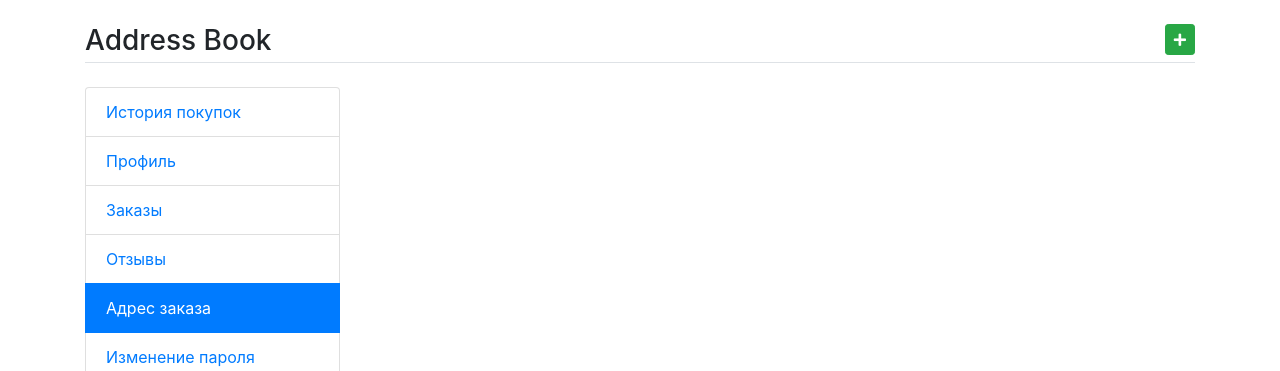
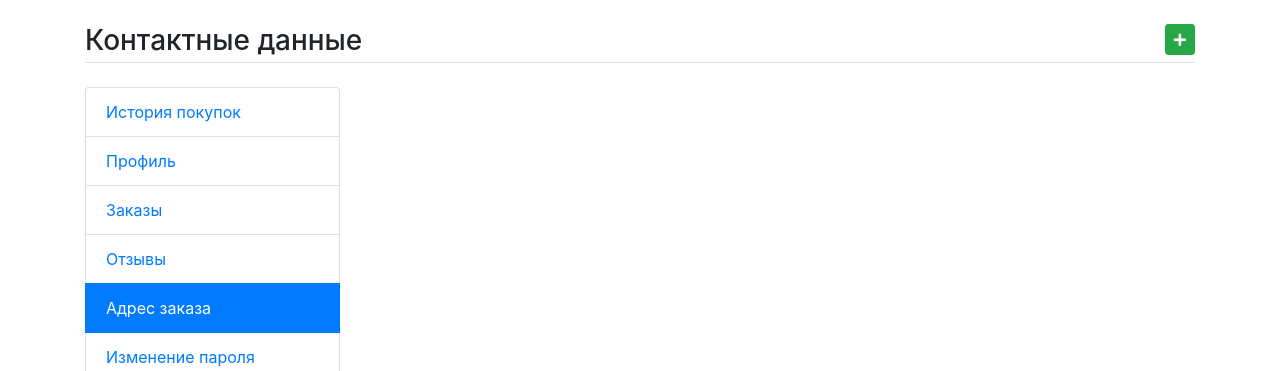
Before and after one commit to Jerrehy/clothning-ecom, a Django app: page /my-addressbook in a window 1280 px wide. Shown: the part 56-427 px from the top of the page. Run offline with Django 4.2, Linux system fonts and the light colour scheme; a user stored in the database is signed in; data comes from the database, SQL or seed files in the repository; some libraries are stand-ins or nearby versions.

Commit message:
Renew templates ver2

```diff
--- a/main/templates/user/addressbook.html
+++ b/main/templates/user/addressbook.html
@@ -3,7 +3,7 @@
 {% block content %}
 <main class="container my-4">
 	<!-- Featured Products -->
-	<h3 class="my-4 border-bottom pb-1">Address Book <a href="{% url 'add-address' %}" class="float-right btn btn-sm btn-success"><i class="fa fa-plus"></i></a></h3>
+	<h3 class="my-4 border-bottom pb-1">Контактные данные <a href="{% url 'add-address' %}" class="float-right btn btn-sm btn-success"><i class="fa fa-plus"></i></a></h3>
 	<div class="row">
 		<div class="col-md-3">
 			{% include 'user/user-sidebar.html' %}
```
